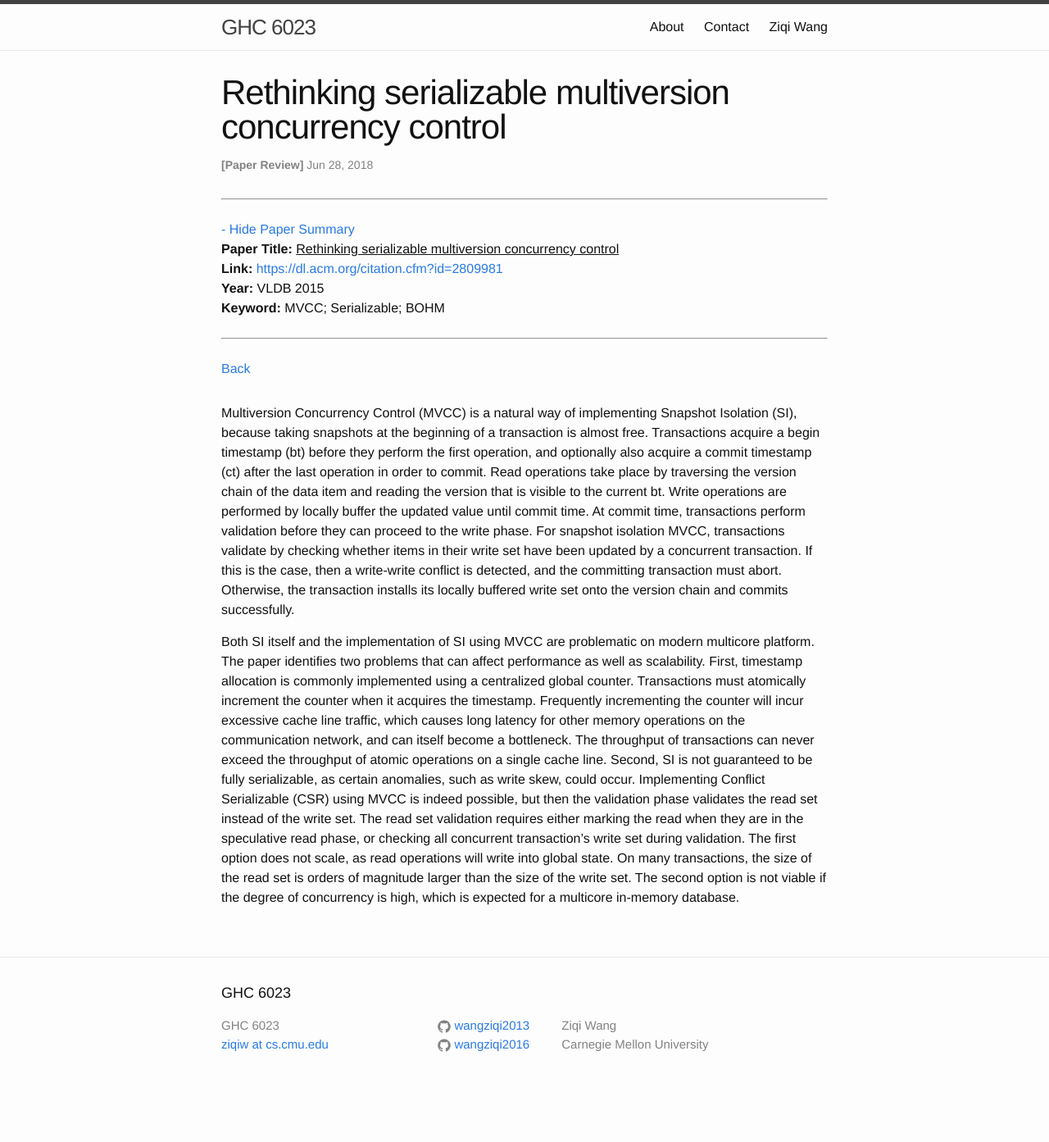
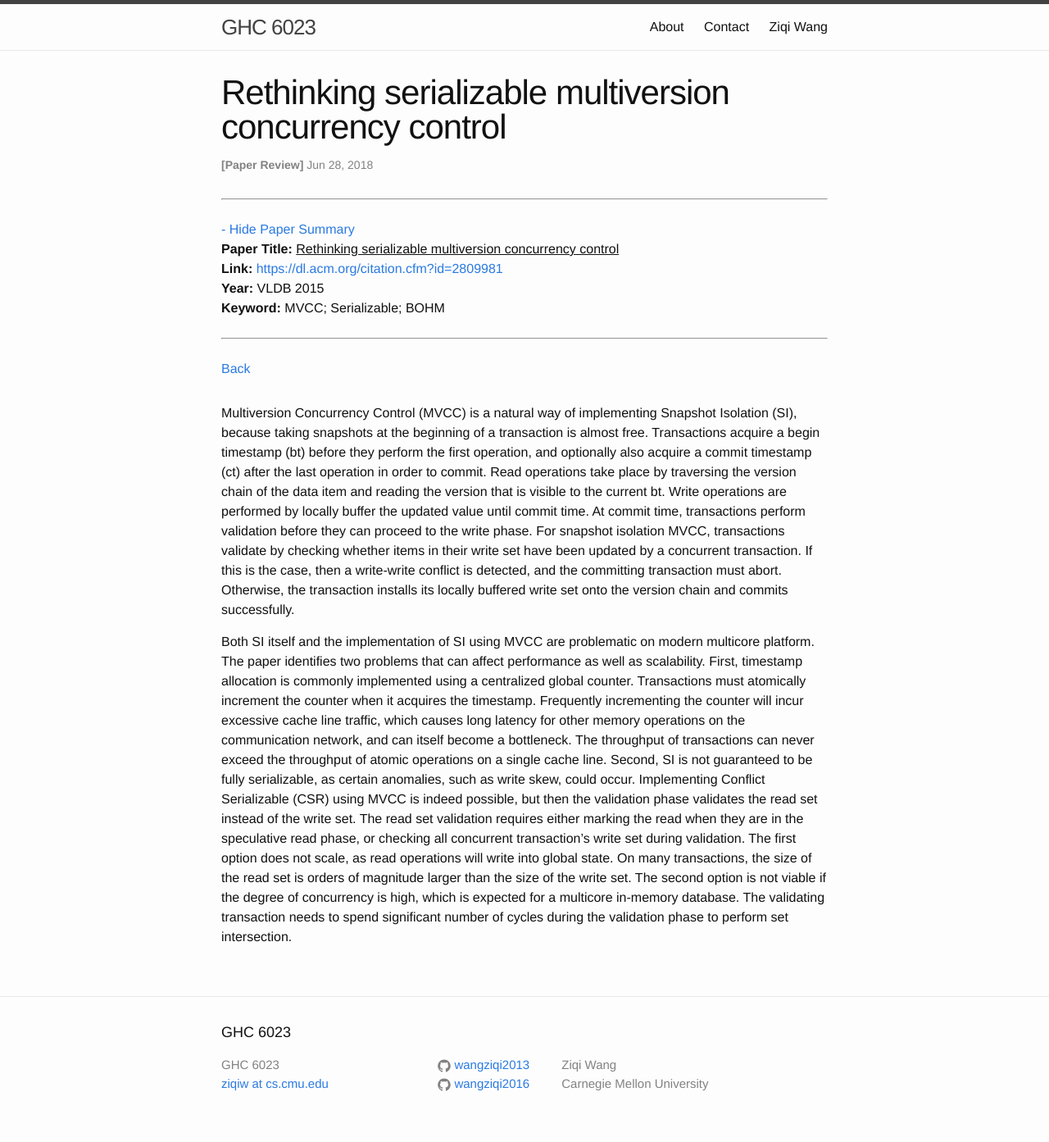
Before and after one commit to wangziqi2013/wangziqi2013.github.io, a Jekyll site: the page built from _posts/2018-06-28-Rethinking-Serializable-MVCC.markdown, in a window 1280 px wide. Shown: the whole page at 82% size. Built offline with Jekyll 4.4.1, drawn with Linux system fonts in a browser that asks for light colours; before the commit the page ends 1345 px from its top, so only the background shows below that.

Commit message:
Finish problems

```diff
--- a/_posts/2018-06-28-Rethinking-Serializable-MVCC.markdown
+++ b/_posts/2018-06-28-Rethinking-Serializable-MVCC.markdown
@@ -38,4 +38,5 @@ set. The read set validation requires either marking the read when they are in t
 phase, or checking all concurrent transaction's write set during validation. The first option does not
 scale, as read operations will write into global state. On many transactions, the size of the read set is
 orders of magnitude larger than the size of the write set. The second option is not viable if the degree
-of concurrency is high, which is expected for a multicore in-memory database.
+of concurrency is high, which is expected for a multicore in-memory database. The validating transaction needs
+to spend significant number of cycles during the validation phase to perform set intersection.
```
